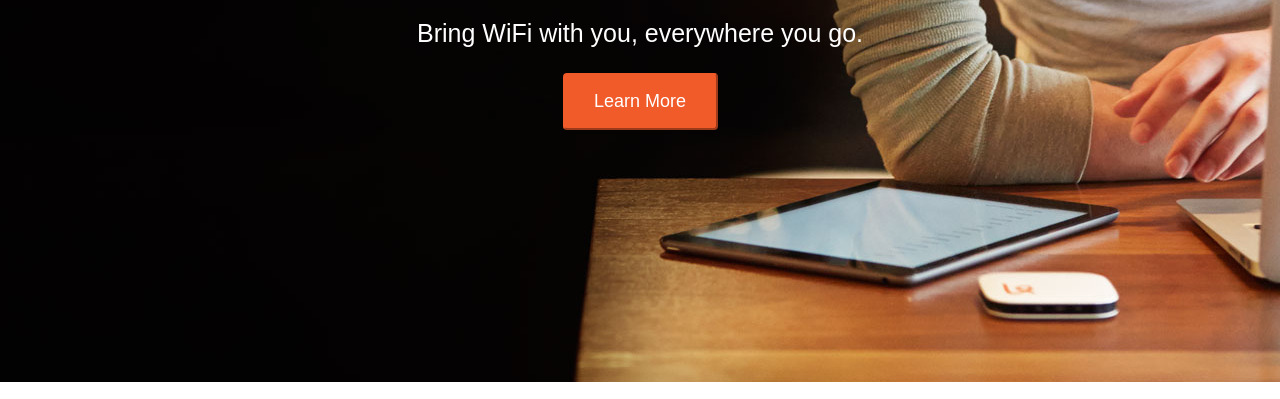
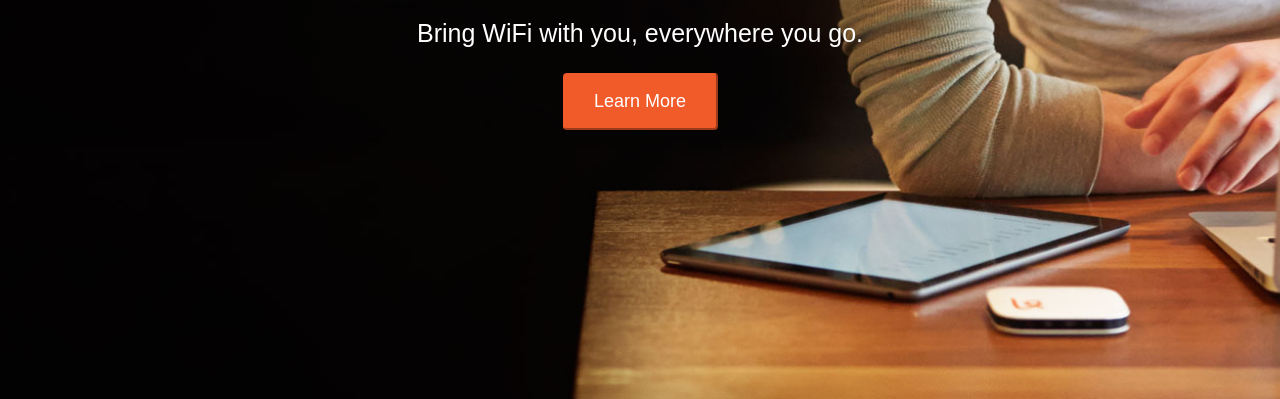
Before and after one commit to tbarker808/startup-landing-page-clone, a plain HTML site: page index.html in a window 1280 px wide. Shown: the part 420-819 px from the top of the page. Drawn offline with Linux system fonts and the light colour scheme.

Commit message:
three images start

```diff
--- a/css/style.css
+++ b/css/style.css
@@ -29,7 +29,7 @@
     background-position: center bottom;
     background-size: cover;
     background-repeat: no-repeat;
-    height: 45.938rem;
+    height: 47rem;
     overflow: auto;
 
 }
@@ -46,6 +46,7 @@
 .introduction h3 {
     margin-top: 1.25rem;
     font-size: 1.563rem;
+
 }
 button {
 	display: block;
```
Also changed, not shown: images/icon-coffee.svg (added), images/icon-devices.svg (added), images/icon-refill.svg (added).
